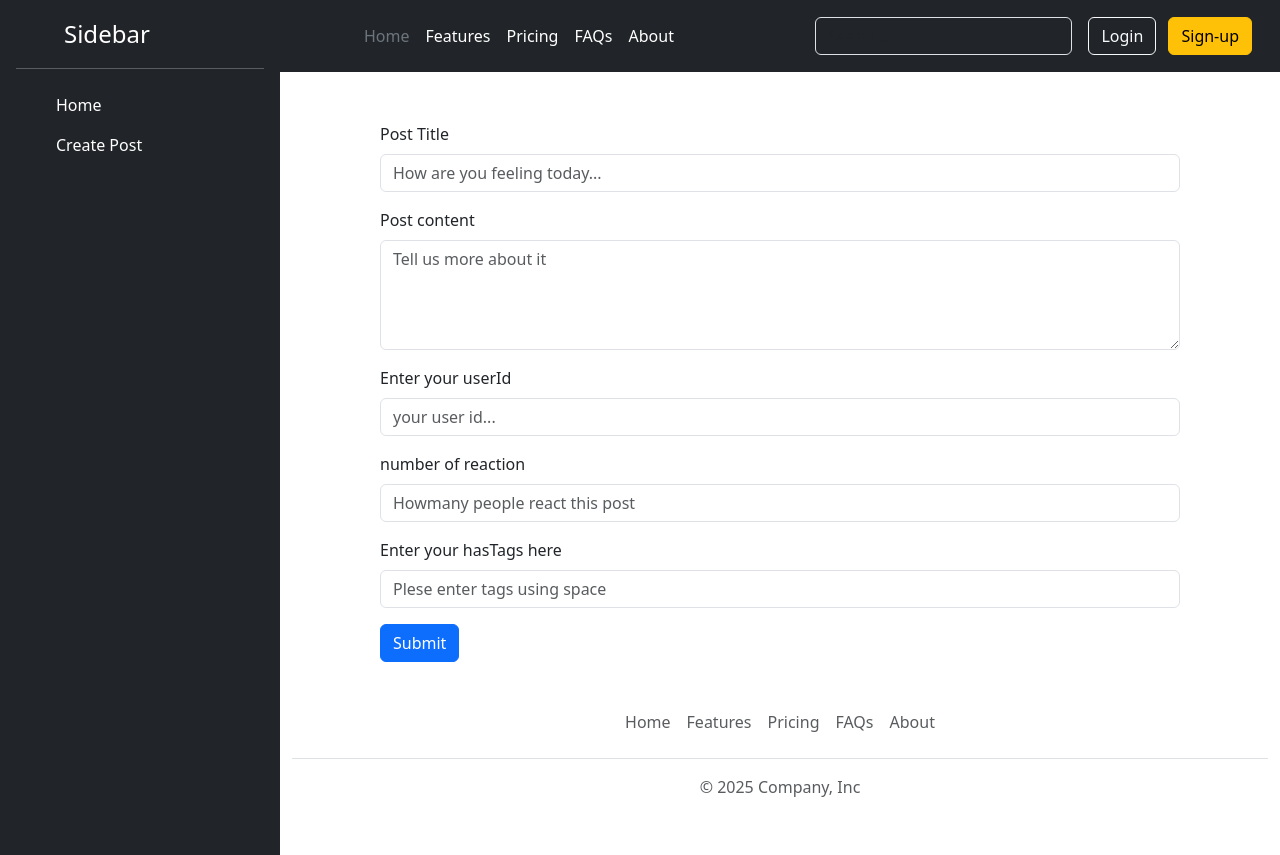
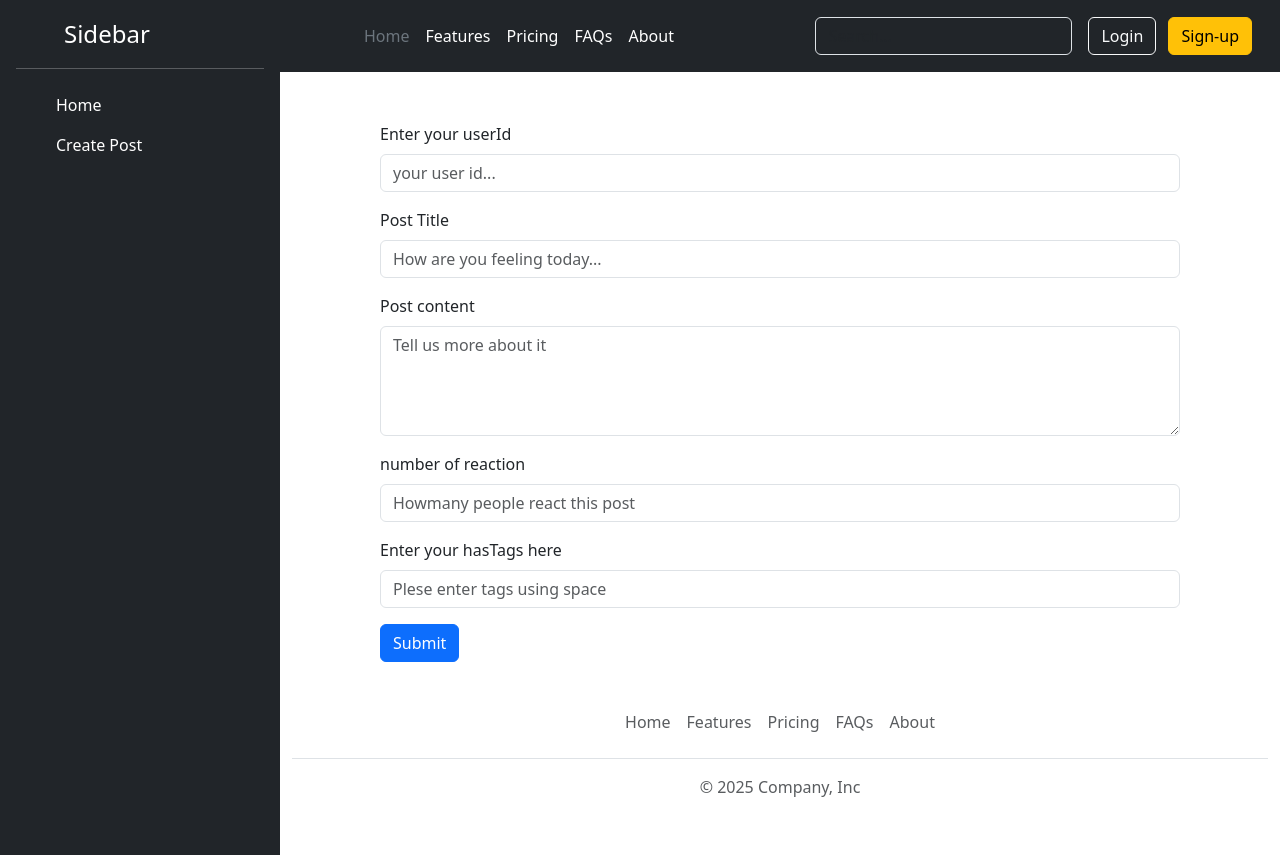
Before and after one commit to soumenKumarBera/Todo-app, a React (Vite) app in the folder 3-social-media/: page / in a window 1280 px wide. Built offline with nearby package versions, Linux system fonts and the light colour scheme.

Commit message:
current value get in useRef

```diff
--- a/3-social-media/src/components/CreatePost.jsx
+++ b/3-social-media/src/components/CreatePost.jsx
@@ -1,28 +1,65 @@
+import { useContext, useRef } from "react";
+import {PostList} from "../store/post-list-store"
+
 const CreatePost = () => {
+//  const {addPost} = useContext(PostList);
 
+
+  const userIdElement = useRef();
+  const postTitleElement = useRef();
+  const postBodyElement = useRef();
+  const reactionElement = useRef();
+  const tagsElement = useRef();
+
+  const handelOnSubmit = (event) => {
+    event.preventDefault();
+    // current value get in useRef;
+
+    const userId = userIdElement.current.value;
+    const postTitle = postTitleElement.current.value;
+    const postBody = postBodyElement.current.value;
+    const reaction = reactionElement.current.value;
+    const tags = tagsElement.current.value;
+
+
+  };
 
 
 
   return (
-    <form className="create-post">
+    <form className="create-post" onSubmit={handelOnSubmit}>
+      <div className="mb-3">
+        <label htmlFor="userId" className="form-label">
+          Enter your userId
+        </label>
+        <input
+          type="text"
+          ref={userIdElement}
+          className="form-control"
+          id="userId"
+          placeholder="your user id..."
+        />
+      </div>
       <div className="mb-3">
         <label htmlFor="title" className="form-label">
           Post Title
         </label>
         <input
           type="text"
+          ref={postTitleElement}
           className="form-control"
           id="title"
           placeholder="How are you feeling today..."
         />
       </div>
 
-       <div className="mb-3">
+      <div className="mb-3">
         <label htmlFor="body" className="form-label">
           Post content
         </label>
         <textarea
           type="text"
+          ref={postBodyElement}
           rows="4"
           className="form-control"
           id="body"
@@ -30,35 +67,25 @@ const CreatePost = () => {
         />
       </div>
 
-       <div className="mb-3">
-        <label htmlFor="userId" className="form-label">
-          Enter your userId
-        </label>
-        <input
-          type="text"
-          className="form-control"
-          id="userId"
-          placeholder="your user id..."
-        />
-      </div>
-
-       <div className="mb-3">
+      <div className="mb-3">
         <label htmlFor="reaction" className="form-label">
           number of reaction
         </label>
         <input
           type="text"
+          ref={reactionElement}
           className="form-control"
           id="reaction"
           placeholder="Howmany people react this post"
         />
       </div>
-       <div className="mb-3">
+      <div className="mb-3">
         <label htmlFor="tags" className="form-label">
           Enter your hasTags here
         </label>
         <input
           type="text"
+          ref={tagsElement}
           className="form-control"
           id="tags"
           placeholder="Plese enter tags using space"
```
